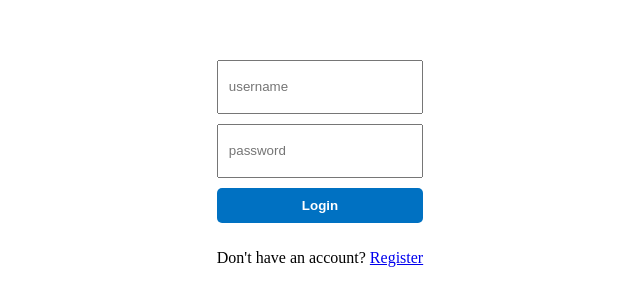
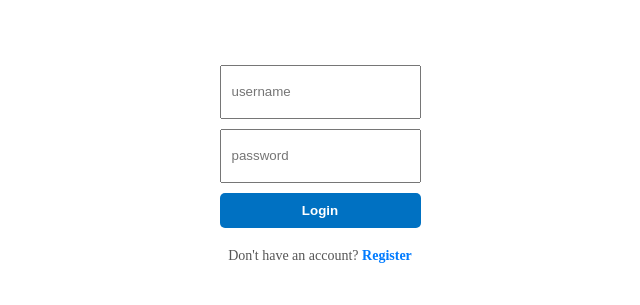
Before and after one commit to par2hibATU/GlobeTrek_FinalProject, a React (Create React App) app in the folder client/: page /login in a window 1280 px wide. Shown: the part 237-542 px from the top of the page, without its empty margins (320-960 px from the left). Built offline with nearby package versions, Linux system fonts and the light colour scheme.

Commit message:
css 1st part

```diff
--- a/client/src/pages/login/login.css
+++ b/client/src/pages/login/login.css
@@ -30,3 +30,20 @@
     background-color: #0071c28c;
     cursor: not-allowed;
   }
+
+  .registerText {
+    margin-top: 10px;
+    font-size: 14px;
+    color: #555;
+    text-align: center;
+  }
+
+  .registerText a {
+    color: #007bff;
+    text-decoration: none;
+    font-weight: bold;
+  }
+
+  .registerText a:hover {
+    text-decoration: underline;
+  }
```
